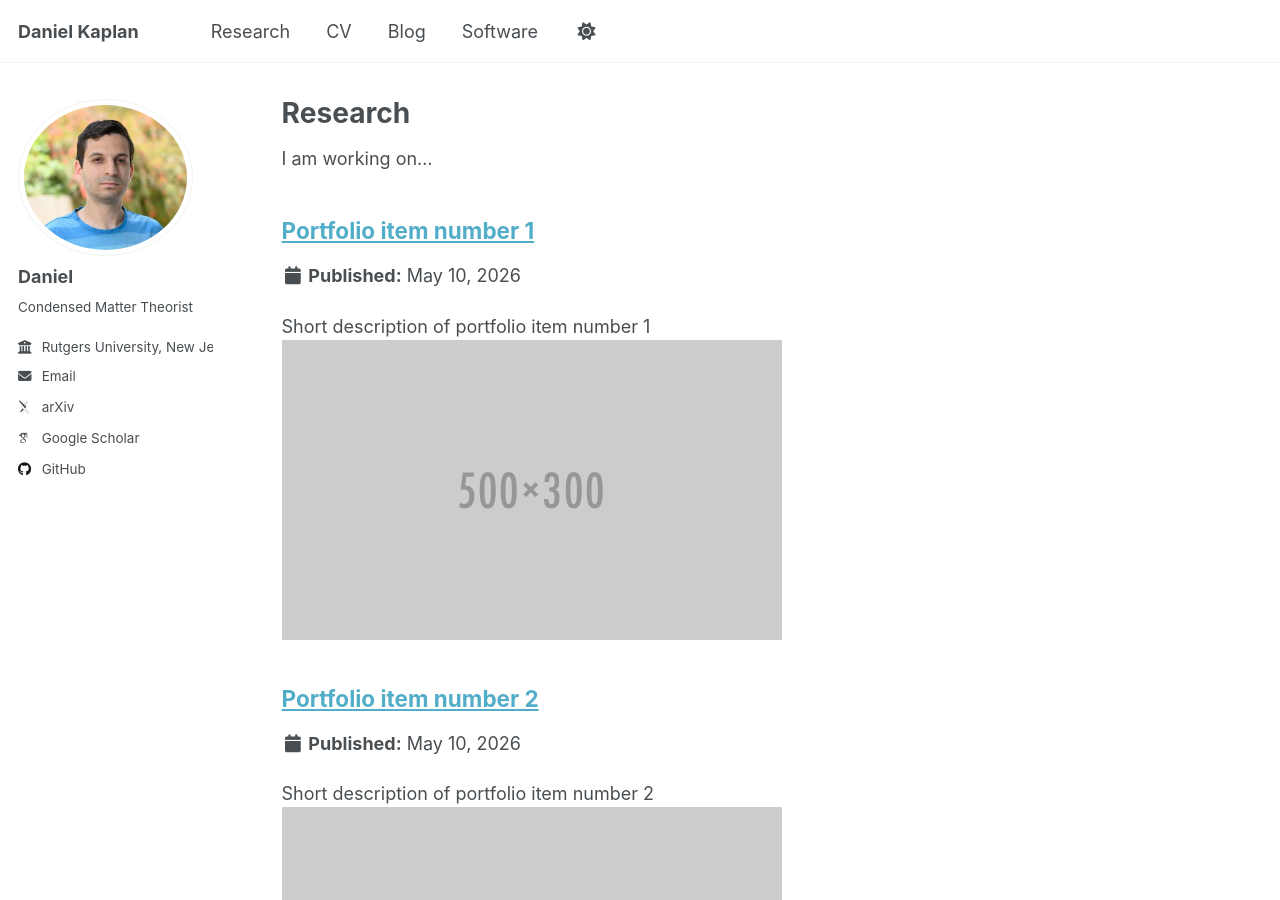
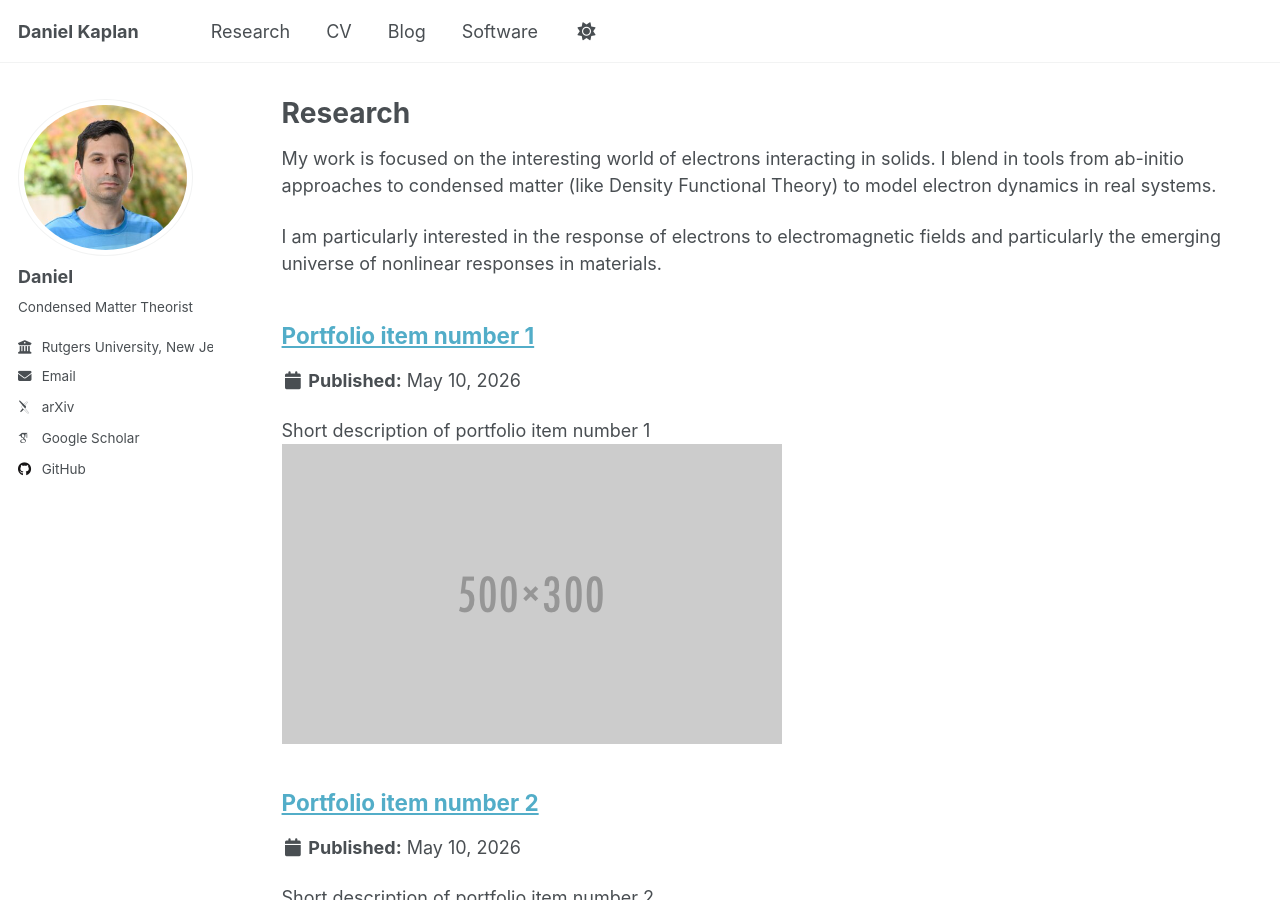
Before and after one commit to danielkaplan137/danielkaplan137.github.io, a Jekyll site: the page built from _pages/Research.md, in a window 1280 px wide and 900 px high. Built offline with Jekyll 4.4.1, drawn with Linux system fonts in a browser that asks for light colours; some web fonts are replaced.

Commit message:
Update Research.md

```diff
--- a/_pages/Research.md
+++ b/_pages/Research.md
@@ -7,7 +7,9 @@ author_profile: true
 
 {% include base_path %}
 
-I am working on...
+My work is focused on the interesting world of electrons interacting in solids. I blend in tools from ab-initio approaches to condensed matter (like Density Functional Theory) to model electron dynamics in real systems.
+
+I am particularly interested in the response of electrons to electromagnetic fields and particularly the emerging universe of nonlinear responses in materials.
 
 {% for post in site.research %}
   {% include archive-single.html %}
```
